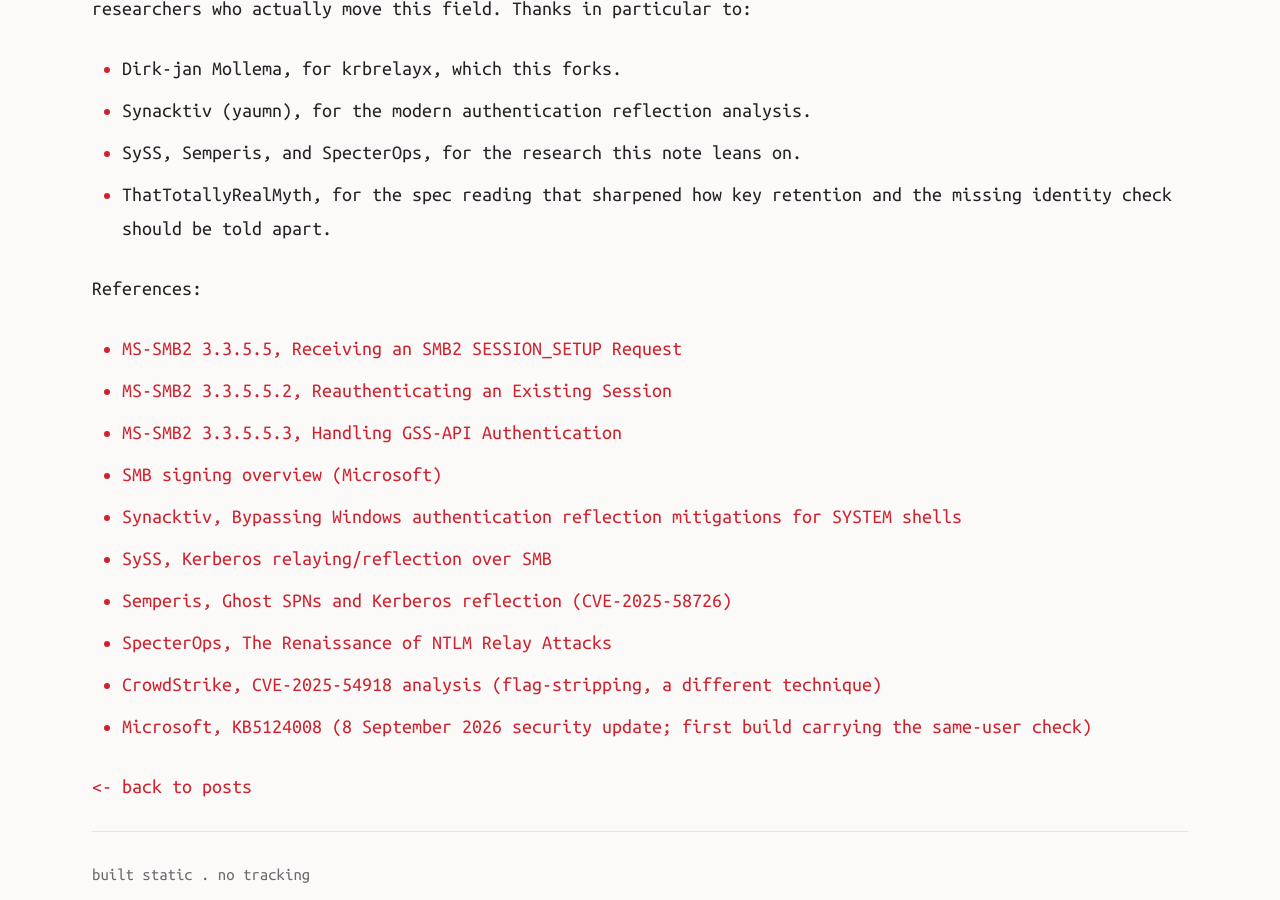
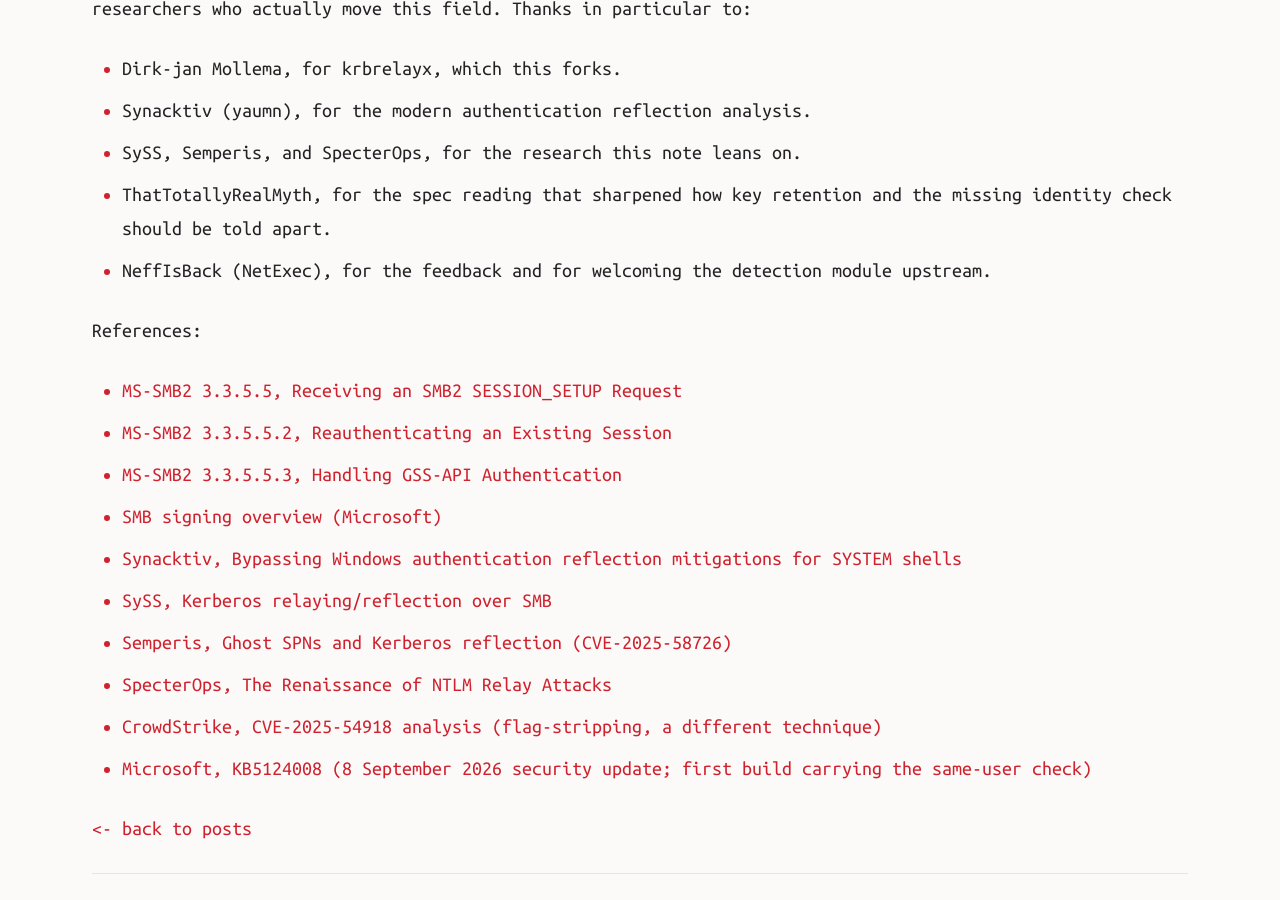
Before and after one commit to aas-n/Blackfield, a Jekyll site: the page built from _posts/2026-10-21-defeating-enforced-smb-signing.md, in a window 1280 px wide and 900 px high, scrolled down 6610 px. Built offline with Jekyll 4.4.1, drawn with Linux system fonts in a browser that asks for light colours.

Commit message:
post: credit NeffIsBack for the NetExec feedback

```diff
--- a/_posts/2026-10-21-defeating-enforced-smb-signing.md
+++ b/_posts/2026-10-21-defeating-enforced-smb-signing.md
@@ -202,6 +202,7 @@
 - Synacktiv (yaumn), for the modern authentication reflection analysis.
 - SySS, Semperis, and SpecterOps, for the research this note leans on.
 - ThatTotallyRealMyth, for the spec reading that sharpened how key retention and the missing identity check should be told apart.
+- NeffIsBack (NetExec), for the feedback and for welcoming the detection module upstream.
 
 References:
 
```
